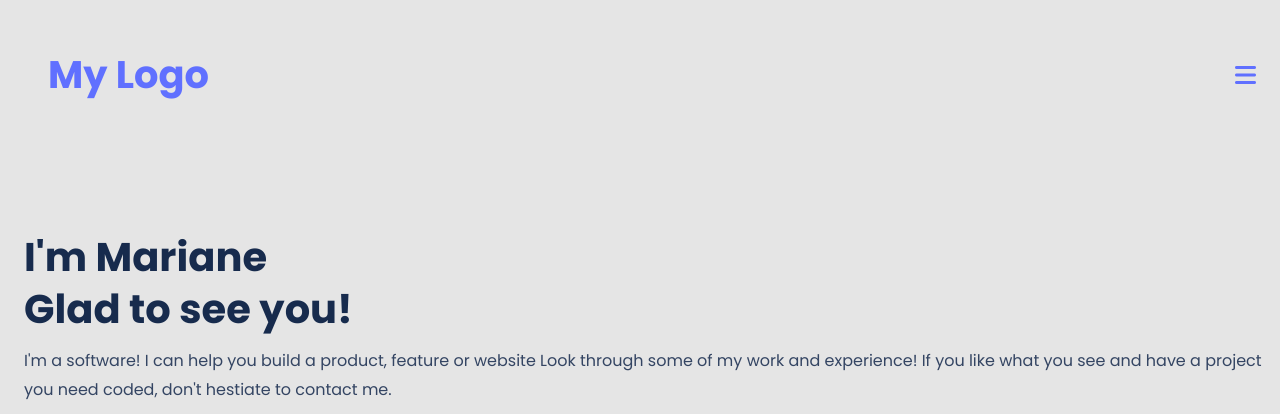
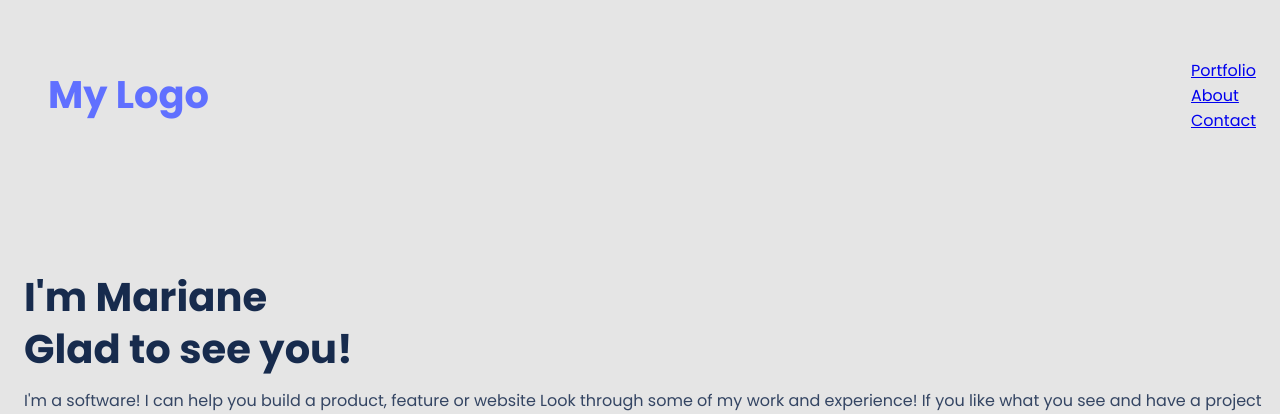
Before and after one commit to Cavein254/microverse-02-mobile, a website: page index.html in a window 1280 px wide. Shown: the top 414 px of the page. Drawn offline with Linux system fonts and the light colour scheme.

Commit message:
Add links to header

```diff
--- a/css/style.css
+++ b/css/style.css
@@ -255,3 +255,30 @@ hr {
     background-position: 0 0 0 0;
   }
 }
+
+@media only screen and (min-width: 375px) and (max-width: 420px) and (orientation: portrait) {
+  body {
+    background-image: url("../img/header-shapes\ mobile.svg");
+    background-repeat: no-repeat;
+    background-position: 0 0 0 0;
+  }
+}
+
+@media (min-width: 421px) {
+  .top-bars {
+    display: none;
+  }
+
+  .nav-container {
+    border:1px solid blue;
+    display: flex;
+    flex-grow: 1;
+  }
+
+  .nav-link {
+    display: flex;
+    flex-direction: column;
+    justify-content: space-between;
+    align-items: space-between;
+  }
+}
--- a/index.html
+++ b/index.html
@@ -26,11 +26,28 @@
           <h1>My Logo</h1>
         </a>
       </div>
-      <nav>
+      <nav class="top-bars">
         <span class="bars">
           <i class="fa-solid fa-bars"></i>
         </span>
       </nav>
+      <div class="container">
+
+      <nav class="nav-link">
+        <div>
+          <a href="#">Portfolio</a>
+        </div>
+
+        <div>
+          <a href="#">About</a>
+        </div>
+
+        <div>
+          <a href="#">Contact</a>
+        </div>
+      </nav>
+        </div>
+
     </header>
     <main class="mx-container">
       <div class="hero">
```
